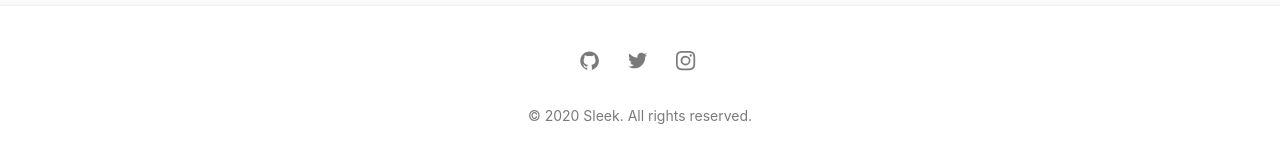
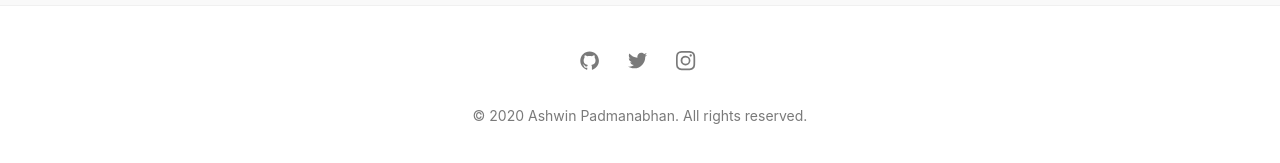
Before and after one commit to PadmanabhanAshwin/PadmanabhanAshwin.github.io, a Jekyll site: the page built from index.md, in a window 1280 px wide and 900 px high, scrolled down 899 px. Shown: the part 729-892 px from the top of the window. Built offline with Jekyll 4.4.1, drawn with Linux system fonts in a browser that asks for light colours; some of the changed text lies outside the part shown.

Commit message:
links working, small edit

```diff
--- a/_config.yml
+++ b/_config.yml
@@ -1,5 +1,5 @@
 # SITE CONFIGURATION
-title: Sleek # your site title
+title: Ashwin Padmanabhan # your site title
 author: GitHub User # You :P
 description: > # Meta description of Homepage
   Write an awesome description for your new site here. You can edit this
```
